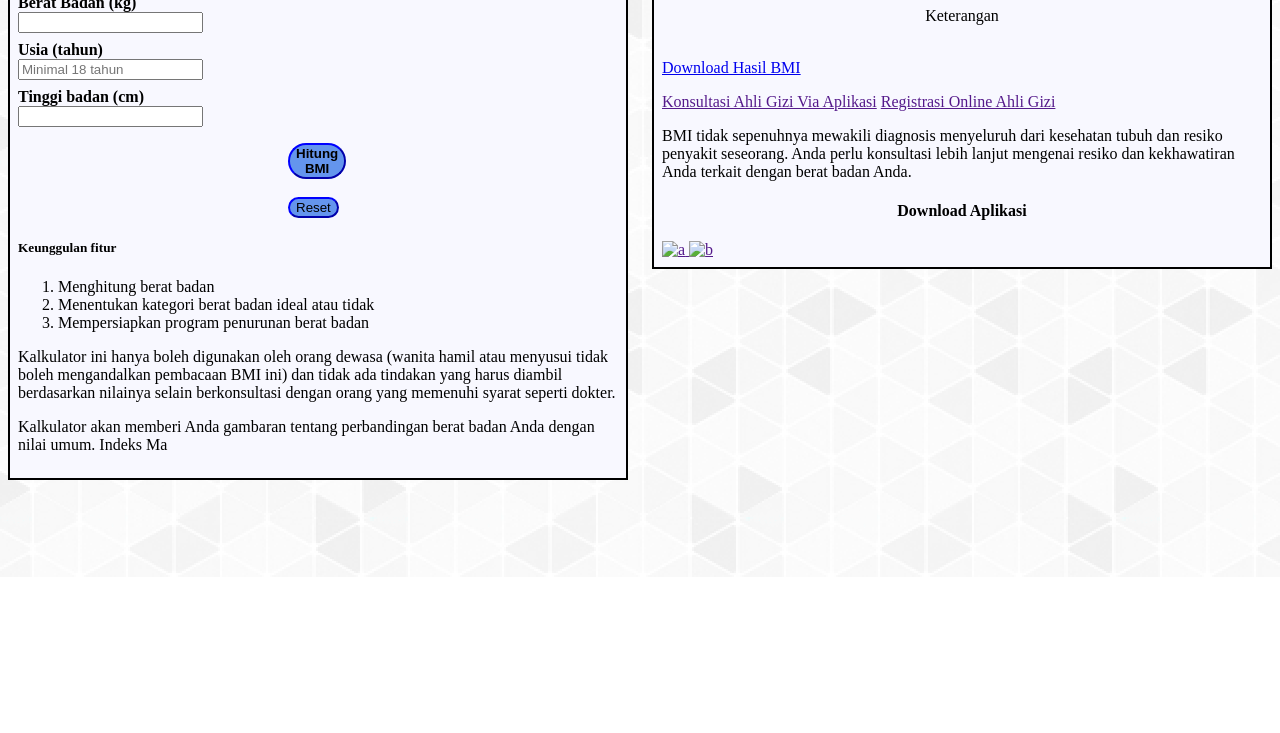
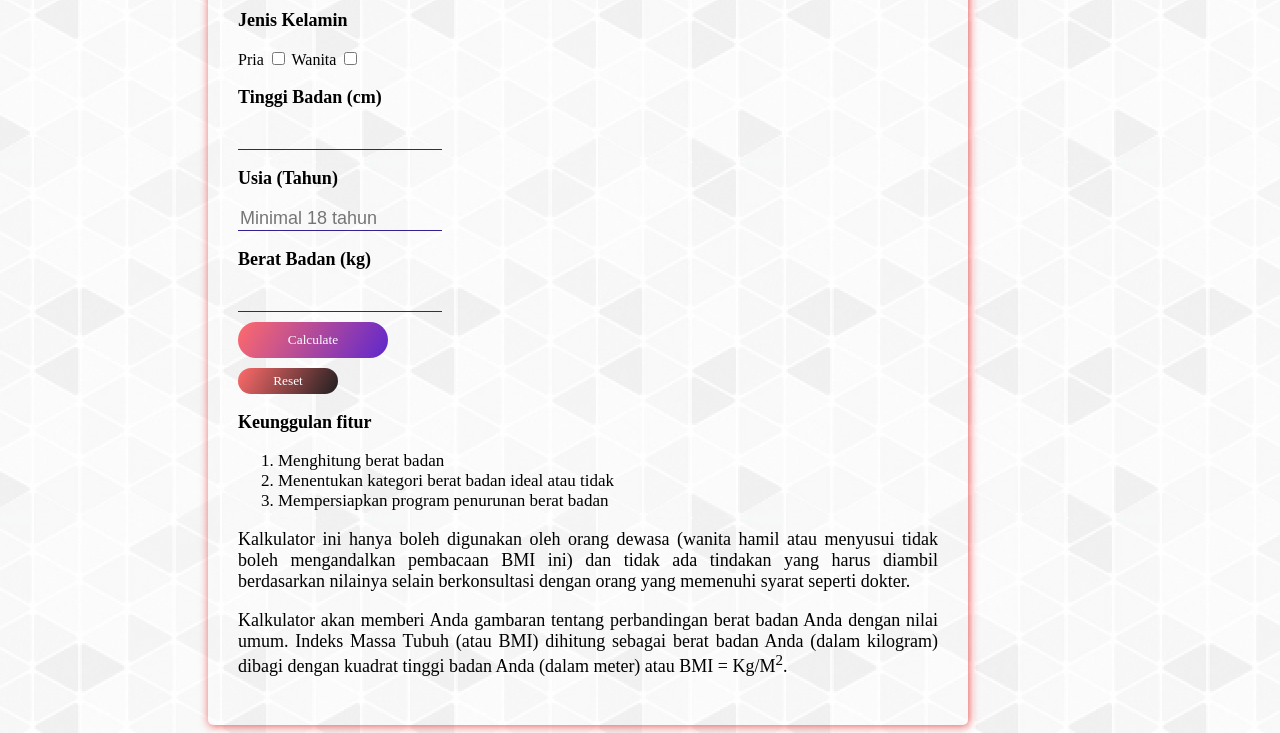
Before and after one commit to HariTriSenov/Kalkulator-BMI, a plain HTML site: page Index.html in a window 1280 px wide. Shown: the part 223-956 px from the top of the page. Before the commit the page ends 800 px from the top, so only its background shows below. Drawn offline with Linux system fonts and the light colour scheme.

Commit message:
update terbaru

```diff
--- a/Index.html
+++ b/Index.html
@@ -1,62 +1,44 @@
 <!DOCTYPE html>
-<html>
+<html lang="en" dir="ltr">
 	<head>
         <meta charset="utf-8" />
         <meta http-equiv="X-UA-Compatible" content="IE=edge">
         <meta content="width=device-width, initial-scale=1, maximum-scale=1, user-scalable=no" name="viewport">
-    <title> Kalkulator bmi</title>
+        <title> Kalkulator BMI</title>
         <link href="css/Index.css" rel="stylesheet" type="text/css" />
-    <!-- <link href="css/bootstrap.css" rel="stylesheet" type="text/css" /> -->
-
-
 	</head>
 	<body>
         <div class="container">
             <div class="row">
-
                 <div class="col">
-                    <h2 class="p-1"><i><b>Kalkulator BMI</b></i></h2>
-
-
-                    <div class="group">
-                        <form id="form">
-                                <p class="ket"><b>Berat badan ideal adalah impian semua orang. Tidak hanya memiliki bentuk tubuh yang menunjang penampilan, berat badan ideal juga menandakan kondisi tubuh yang sehat. Bagaimana denganmu? Yuk, hitung sekarang di kalkulator BMI.</b></p>
-                                <!-- Jenis Kelamin -->
-                                    <label class="jk"><b>Jenis Kelamin</b></label>
-                                    <div class="pw">
-                                        <input type="radio" id="p" name="gender" value="pria" checked>
+                    <h2>BMI Calculator</h2>
+                    <p>Berat badan ideal adalah impian semua orang. Tidak hanya memiliki bentuk tubuh yang menunjang penampilan, berat badan ideal juga menandakan kondisi tubuh yang sehat. Bagaimana denganmu? Yuk, hitung sekarang di kalkulator BMI.</p>
+                        <div class="jk">
+                            <label class="text"><b>Jenis Kelamin</b></label><br><br>
                             <label for="pria">Pria</label>
-                                        <input type="radio" id="w" name="gender" value="wanita">
+                            <input type="checkbox" id="p">
                             <label for="wanita">Wanita</label>
+                            <input type="checkbox" id="wt">
                         </div>
-
-                                <!--Berat Badan-->
+                        <div class="tb">
+                            <p class="text"><b>Tinggi Badan (cm)</b></p>
+                            <input type="text" id="h">
+                        </div>
+                        <div class="tb">
+                            <p class="text"><b>Usia (Tahun)</b></p>
+                            <input type="text" id="u" placeholder="Minimal 18 tahun">
+                        </div>
                         <div class="bb">
-                                            <label><b>Berat Badan (kg)</b></label> <br>
-                                            <input id="weight" type="number" required />
+                            <p class="text"><b>Berat Badan (kg)</b></p>
+                            <input type="text" id="w">
                         </div>
-                                <!--Usia-->
-                                    <div class="u">
-                                            <label><b>Usia (tahun)</b></label> <br>
-                                            <input id="age" type="number" class="input-age" placeholder="Minimal 18 tahun" required>
+                        <div class="position">
+                            <button id="btn" onClick="BMI()">Calculate</button> <br>
+                            <button id="btns" onClick="BMIS()">Reset</button>
                         </div>
-                                <!--Tinggi Badan-->
-                                    <div class="tb">
-                                            <label><b>Tinggi badan (cm)</b></label> <br>
-                                            <input id="height"type="number" required />
-                                    </div>
-                                <!-- Tommbol Hitung dan Reset -->
-                                    <div class="h">
-                                        <button id="hasil" class="hitungbmi" onclick="hitungbmi();"><b>Hitung BMI</b></button> <br><br>
-                                        <button id="reset"class="clearbmi" onclick="clearbmi();">Reset</button>
-                                    </div>
-                         </form>
-
-
                         <!-- Keterangan -->
-                                <div class="form-group">
-                                    <div class="p-2">
-                                        <h5>Keunggulan fitur</h5>
+                        <div class="keterangan">
+                                <p> <b>Keunggulan fitur</b></p>
                                 <ol>
                                     <li>
                                         Menghitung berat badan
@@ -69,41 +51,30 @@
                                     </li>
                                 </ol>
                                 <p>Kalkulator ini hanya boleh digunakan oleh orang dewasa (wanita hamil atau menyusui tidak boleh mengandalkan pembacaan BMI ini) dan tidak ada tindakan yang harus diambil berdasarkan nilainya selain berkonsultasi dengan orang yang memenuhi syarat seperti dokter.</p>
-                                        <p >Kalkulator akan memberi Anda gambaran tentang perbandingan berat badan Anda dengan nilai umum. Indeks Ma
+                                <p >Kalkulator akan memberi Anda gambaran tentang perbandingan berat badan Anda dengan nilai umum. Indeks Massa Tubuh (atau BMI) dihitung sebagai berat badan Anda (dalam kilogram) dibagi dengan kuadrat tinggi badan Anda (dalam meter) atau BMI = Kg/M<sup>2</sup>.</p>
                         </div>
                 </div>
+                <div class="col" id="contenthasil" style="display:none;" >
+                    <h2>Hasil BMI</h2>
+                    <div class="hasil">
+                        <h3 id="hasilKualitas">Kualitas</h3>
+                        <h3 id="result">00.00</h3>
+                        <h3 id="ket">Keterangan</h3>
+                        <a id="btnd" download="downloadBmi" target="_blank" href="#" >Download Hasil BMI</a>
                     </div>
-                </div>
-
-                <!-- Hasil Kalkulator BMI -->
-                <div class="col">
-                    <h2 class=""><i><b>Hasil BMI</b></i></h2>
-                    <div class="group">
-                            <div class="form-group">
-                                <div class="text-center">
-                                    <br />
-                                    <h2 style="text-align: center;" id="hasilKualitas">Kualitas</h2>
-                                    <h1 style="text-align: center;"id="hasilBMI">00.00</h1>
-                                    <p style="text-align: center;"id="hasilKet">Keterangan</p>
-                                    <br />
-                                    <a id="downloadBmi" download="hasilBMIMurniTeguh" target="_blank" href="#" class="" >Download Hasil BMI</a>
-                                </div>
-                            </div>
-                            <div class="">
+                    <div class="kualitaSaran">
                         <p id="kualitasBMI">
 
                         </p>
                         <p id="saranBMI"></p>
-                                <a href="" target="_blank" class="btn btn-outline-dark">Konsultasi Ahli Gizi Via Aplikasi</a>
-                                <a href="" target="_blank" class="btn btn-outline-dark">Registrasi Online Ahli Gizi</a>
+                        <a href="" target="_blank" id="btnk">Konsultasi Ahli Gizi Via Aplikasi</a>
+                        <a href="" target="_blank" id="btnk">Registrasi Online Ahli Gizi</a>
                         <p>BMI tidak sepenuhnya mewakili diagnosis menyeluruh dari kesehatan tubuh dan resiko penyakit seseorang. Anda perlu konsultasi lebih lanjut mengenai resiko dan kekhawatiran Anda terkait dengan berat badan Anda.</p>
                     </div>
-
-                            <div class="">
+                         <!-- Gemuk -->
                         <div class="" id="contentoverweight" style="display:none;">
-                                    <br />
-                                    <h4>Beberapa penyakit yang berasal dari kegemukan</h4>
-                                    <ol style="font-family: Lato-Light, sans-serif; font-weight: 600;">
+                            <p>Beberapa penyakit yang berasal dari kegemukan</p>
+                            <ol>
                                 <li>
                                     Diabetes
                                 </li>
@@ -118,15 +89,14 @@
                                 </li>
                             </ol>
                             <div class="">
-                                        <a href="" target="_blank" class="">Konsultasi Dokter Via Aplikasi</a>
-                                        <a href="" target="_blank" class="">Registrasi Online Sekarang</a>
+                                <a href="" target="_blank" id="btnk">Konsultasi Dokter Via Aplikasi</a>
+                                <a href="" target="_blank" id="btnk">Registrasi Online Sekarang</a>
                             </div>
                         </div>
-
+                        <!-- Berat Kurang -->
                         <div class="" id="contentunderweight" style="display:none;">
-                                    <br />
-                                    <h4>Berat rendah dapat menyebabkan berbagai masalah penyakit</h4>
-                                    <ol style="font-family: Lato-Light, sans-serif; font-weight: 600;">
+                            <p>Berat rendah dapat menyebabkan berbagai masalah penyakit</p>
+                            <ol>
                                 <li>
                                     Infertilitas
                                 </li>
@@ -141,24 +111,25 @@
                                 </li>
                             </ol>
                             <div class="">
-                                        <a href="" target="_blank" class="">Konsultasi Dokter Via Aplikasi</a>
-                                        <a href="" target="_blank" class="">Registrasi Online Sekarang</a>
+                                <a href="" target="_blank" id="btnk">Konsultasi Dokter Via Aplikasi</a>
+                                <a href="" target="_blank" id="btnk">Registrasi Online Sekarang</a>
                             </div>
                         </div>
+
                         <div class="">
-                                    <h4 style="text-align: center;" style="text-align: center;">Download Aplikasi</h4>
+                            <h2>Download Aplikasi</h2>
                             <a href="" target="_blank" class="">
-                                        <img src="" alt="a" title="Aplikasi Murni Teguh" class="" />
+                                <img src="https://static.rsmurniteguh.app/sites/Images/Content/google-play.png" alt="a" title="" class="" />
                             </a>
                             <a href="" target="_blank"  class="">
-                                        <img src="" alt="b" title="Aplikasi Murni Teguh" class="" />
+                                <img src="https://static.rsmurniteguh.app/sites/Images/Content/app-store.png" alt="b" title="" class="" />
                             </a>
                         </div>
                 </div>
             </div>
         </div>
-            </div>
-        </div>
+
         <script src="js/Index.js"></script>
 	</body>
+
 </html>
--- a/css/Index.css
+++ b/css/Index.css
@@ -1,76 +1,151 @@
-style, .p-1 {
-    color: blue;
+.container {
+    width: 100%;
+    display: flexbox;
+    justify-content: center;
 }
 
-h3, p {
-    width: 100%;
+body{
+    background: url(backpat7.png) repeat;
+}
+
+.row {
+    display: flex;
+    padding-top: 30px;
+    padding-left: 200px;
+  }
+
+.col {
+
+    width: 700px;
+    height: 850px;
+    padding: 30px;
+    margin-right: 20px;
+    border-radius: 5px;
+    box-shadow: 1px 1px 10px #ee5253;
+}
+
+#pria, #wanita {
+    font-size: 18px;
+    font-weight: 50;
+}
+
+h2{
+    font-size: 30px;
+    font-weight: 600;
+    text-align: center;
+}
+
+p{
+    text-align: justify;
+    font-size: 18px;
+    font-weight: 10;
+}
+
+li {
+    font-size: 17px;
+    font-weight: 10;
+}
+
+#w, #h, #u{
+    color: #222f3e;
+    text-align: left;
+    font-size: 18px;
+    font-weight: 100;
+    outline: none;
+    border: none;
+    background: none;
+    border-bottom: 1px solid #341f97;
+    width: 200px;
+}
+
+.text {
+    font-size: 18px;
+    font-weight: 50;
+}
+
+#w:focus, #h:focus{
+    border-bottom: 2px solid #341f97;
+    width: 300px;
+    transition: 0.5s;
+}
+
+#result{
+    font-size: 25px;
+    font-weight: 600;
+    text-align: center;
+    color: #fc0410;
+}
+
+#hasilKualitas{
+    font-size: 20px;
+    font-weight: 600;
+    text-align: center;
+    color: #00a2ff;
+}
+
+#ket {
+    font-size: 20px;
+    font-weight: 600;
+    text-align: center;
+    color: #0f0e0e;
+}
+
+#btn{
+
+    font-family: inherit;
+    margin-top: 10px;
+    border: none;
+    color: #fff;
+    background-image: linear-gradient(120deg,#ff6b6b, #5f27cd);
+    width: 150px;
+    padding: 10px;
+    border-radius: 30px;
+
 }
 
 
+#btns{
 
-body {
-    background: url(backpat7.png) repeat;
+    font-family: inherit;
+    margin-top: 10px;
+    border: none;
+    color: #fff;
+    background-image: linear-gradient(120deg,#ff6b6b, #1f1f20);
+    width: 100px;
+    padding: 5px;
+    border-radius: 30px;
+
 }
 
-table, .group {
-    border: 2px solid black;
-    background-color: ghostwhite;
-    padding: 0.5rem;
+#btnd{
+    font-family: inherit;
+    margin-top: 10px;
+    border: none;
+    color: #fff;
+    background-image: linear-gradient(120deg,#47a2ec, #ec6161);
+    width: 100px;
+    padding: 5px;
+    border-radius: 30px;
+
 }
 
-.ket {
-text-align: justify;
+#btnk{
+    font-family: inherit;
+    margin-top: 10px;
+    border: none;
+    color: #fff;
+    background-image: linear-gradient(120deg,#47a2ec, #ec6161);
+    width: 100px;
+    padding: 5px;
+    border-radius: 30px;
+
 }
 
-.bb {
-    padding-top: 0.5rem;
+#btn:hover, #btns:hover, #btnd:hover, #btnk:hover{
+    box-shadow: 1px 1px 10px #341f97;
 }
 
-.tb {
-    padding-top: 0.5rem;
+#info{
+    font-size: 12px;
+    font-family: inherit;
 }
-
-.u {
-    padding-top: 0.5rem;
-}
-
-.h {
-    padding-top: 1rem;
-}
-
-button {
-outline-width: 10px;
-text-shadow: 1px;
-margin-right: 100%;
-margin-left: 45%;
-border-color: blue;
-background-color: cornflowerblue;
-border-radius: 20px;
-}
-
-ol {
-    margin-top: 0px;
-}
-
-.row {
-    --bs-gutter-x: 1.5rem;
-    --bs-gutter-y: 0;
-    display: flex;
-    flex-wrap: wrap;
-    margin-top: calc(-1 * var(--bs-gutter-y));
-    margin-right: calc(-0.5 * var(--bs-gutter-x));
-    margin-left: calc(-0.5 * var(--bs-gutter-x));
-  }
-
-  .row > * {
-    flex-shrink: 0;
-    width: 100%;
-    max-width: 100%;
-    padding-right: calc(var(--bs-gutter-x) * 0.5);
-    padding-left: calc(var(--bs-gutter-x) * 0.5);
-    margin-top: var(--bs-gutter-y);
-  }
-
-  .col {
-    flex: 1 0 0%;
-  }
--- a/js/Index.js
+++ b/js/Index.js
@@ -1,40 +1,40 @@
-function hitungbmi() {
-        var bb = document.getAnimations("weight");
-        var u = document.getAnimations("age");
-        var tb = document.getAnimations("height");
-    if (u < 18) {
-        u.innerHTML = ("Informasi !", "Kalkulator hanya untuk 18 tahun ke atas");
-
-    } else {
-        var bmi = bb / ( tb/100*tb/100);
-        // document.getElementById("contenthasil").style.display = "block";
-        // document.getElementById("contentunderweight").style.display = "none";
-        // document.getElementById("contentoverweight").style.display = "none";
-        document.getElementById("hasilBMI").innerHTML = bmi.toFixed(1).toString();
-        if (bmi < 18.5) {
+function BMI(){
+    var w=document.getElementById('w').value;
+    var h=document.getElementById('h').value;
+    var u=document.getElementById('u').value;
+    var bmi=w/(h/100*h/100);
+    if (u <= 18) {
+        document.getElementById("result").innerHTML="Umur Anda Belum 18 Tahun Ke-Atas";
+    } else{
+        document.getElementById("contenthasil").style.display = "block";
+        document.getElementById("contentunderweight").style.display = "none";
+        document.getElementById("contentoverweight").style.display = "none";
+        document.getElementById("result").innerHTML="" + bmi.toFixed(2).toString();
+    }
+    if (bmi < 19) {
         document.getElementById("hasilKualitas").innerHTML = "Berat Badan Kurang";
-            document.getElementById("hasilKet").innerHTML = "Anda kekurangan berat badan";
+        document.getElementById("ket").innerHTML = "Anda kekurangan berat badan";
         document.getElementById("saranBMI").innerHTML = "Anda berada dalam kategori kekurangan berat badan. <br /> Hubungi dokter lebih lanjut mengenai pola makan dan gizi yang baik untuk meningkatkan kesehatan.";
         document.getElementById("kualitasBMI").innerHTML = "Hasil BMI < 18.5";
         document.getElementById("contentunderweight").style.display = "block";
     } else if (bmi < 22.9) {
         document.getElementById("hasilKualitas").innerHTML = "Normal";
-            document.getElementById("hasilKet").innerHTML = "Anda memiliki berat badan ideal.<br />Good job!!";
+        document.getElementById("ket").innerHTML = "Anda memiliki berat badan ideal.<br />Good job!!";
         document.getElementById("saranBMI").innerHTML = "Anda berada dalam kategori berat badan yang normal. <br /> Tetap pertahankan berat badan Anda dan jaga berat badan Anda dengan mengatur keseimbangan antara pola makan dan aktivitas fisik Anda. ";
         document.getElementById("kualitasBMI").innerHTML = "Hasil BMI diantara 18.5 dan 22.9";
     } else if (bmi < 25) {
         document.getElementById("hasilKualitas").innerHTML = "Berat Badan Lebih";
-            document.getElementById("hasilKet").innerHTML = "Anda memiliki berat badan berlebih";
+        document.getElementById("ket").innerHTML = "Anda memiliki berat badan berlebih";
         document.getElementById("saranBMI").innerHTML = "Anda berada dalam kategori overweight atau berat badan berlebih. <br /> Cara terbaik untuk menurunkan berat badan adalah dengan mengatur kalor makanan yang dikonsumsi dan berolahraga.  <br /> Jika BMI Anda berada dalam kategori ini maka Anda dianjurkan untuk menurunkan berat badan hingga batas normal.";
         document.getElementById("kualitasBMI").innerHTML = "Hasil BMI diantara 23 dan 25 ";
         document.getElementById("contentoverweight").style.display = "block";
     } else {
         document.getElementById("hasilKualitas").innerHTML = "Obesitas";
-            document.getElementById("hasilKet").innerHTML = "Anda berada dalam kategori obesitas";
+        document.getElementById("ket").innerHTML = "Anda berada dalam kategori obesitas";
         document.getElementById("saranBMI").innerHTML = "Anda berada dalam kategori obesitas. <br /> Usahakan untuk menurunkan berat badan dan menerapkan pola hidup sehat dengan menjaga makan dan aktivitas fisik. <br /> Segera kunjungi dokter untuk dilakukan pemeriksaan kesehatan lanjutan untuk mengetahui risiko yang Anda miliki terkait berat badan Anda.";
         document.getElementById("kualitasBMI").innerHTML = "Hasil BMI lebih dari 25";
         document.getElementById("contentoverweight").style.display = "block";
     }
-        downloadPdf(bmi);
+
+
 }
-}
```
Lines whose indentation alone changed are shown as unchanged.
